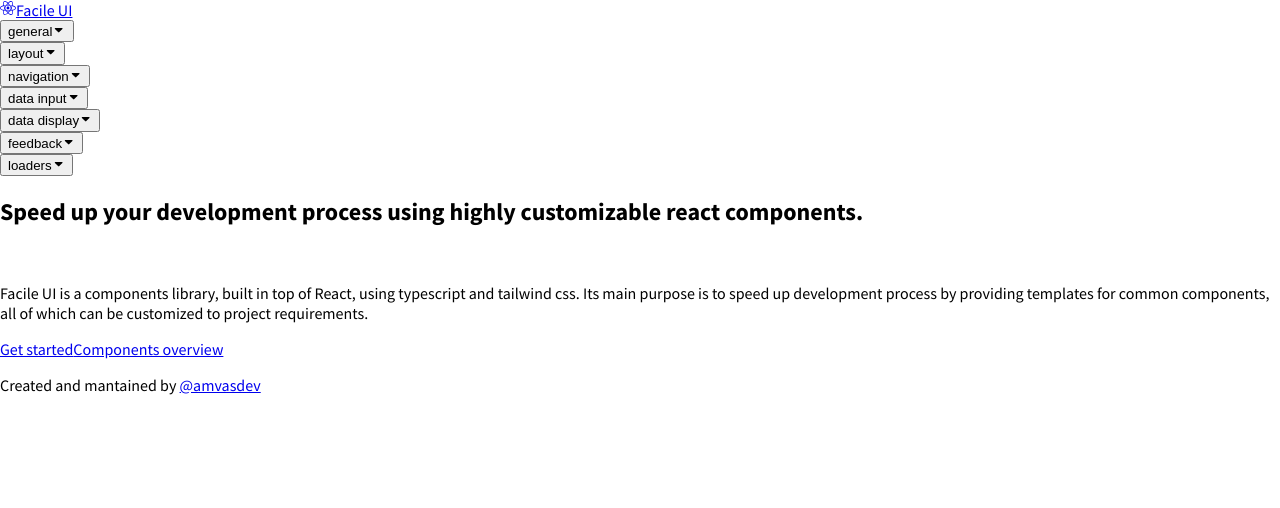
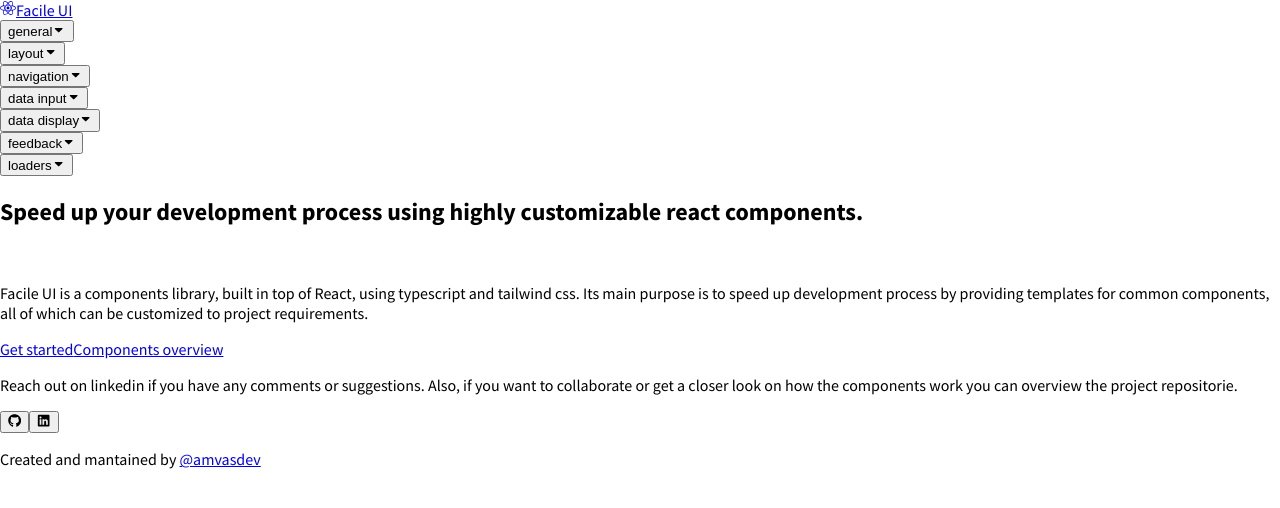
Before and after one commit to Amaury-Vasquez/amvas-ui, a Next.js app: page / in a window 1280 px wide. Shown: the top 508 px of the page. Built offline with nearby package versions, Linux system fonts and the light colour scheme.

Commit message:
add home page details

```diff
--- a/pages/index.tsx
+++ b/pages/index.tsx
@@ -1,5 +1,6 @@
 import Head from 'next/head';
-import { Article, Anchor, Separator } from '@/components';
+import { FaGithub, FaLinkedin } from 'react-icons/fa';
+import { Article, Anchor, IconButtonLink } from '@/components';
 
 export default function Home() {
   return (
@@ -15,39 +16,59 @@ export default function Home() {
         />
         <link rel="icon" href="/ui.ico" />
       </Head>
-      <main className="p-9 w-full min-h-screen m-auto flex flex-col items-center justify-start">
-        <Article className="w-[50%]">
+      <main className="p-9 w-full h-auto m-auto flex flex-col items-center justify-start">
+        <Article className="w-full desktop:w-[50%]">
           <h1 className="text-4xl font-bold text-center">
             Speed up your development process using highly customizable react
             components.
           </h1>
           <br />
-          <p className="text-[20px] leading-9 italic text-justify">
+          <p className="text-[20px] leading-9 text-justify">
             Facile UI is a components library, built in top of React, using
             typescript and tailwind css. Its main purpose is to speed up
             development process by providing templates for common components,
             all of which can be customized to project requirements. <br />
           </p>
-          <div className="w-[30%] flex flex-col items-center justify-around h-auto gap-3 m-auto mt-4">
+          <div className="w-fit flex items-center justify-center flex-col h-auto gap-3 m-auto mt-10">
             <Anchor
-              className="!w-full px-8 font-semibold"
+              className="px-8 !w-full font-semibold"
               href="/get-started"
               variant="primary"
             >
               Get started
             </Anchor>
             <Anchor
-              className="!w-full px-8 font-semibold"
+              className="px-8 font-semibold"
               href="/get-started"
               variant="secondary"
             >
               Components overview
             </Anchor>
           </div>
-          <p className="text-[18px] leading-9 italic text-center mt-6">
+          <p className="text-[18px] leading-8 m-auto mt-10">
+            Reach out on linkedin if you have any comments or suggestions. Also,
+            if you want to collaborate or get a closer look on how the
+            components work you can overview the project repositorie.
+          </p>
+          <div className="w-fit flex items-center justify-center gap-3 m-auto mt-6">
+            <IconButtonLink
+              href="https://github.com/Amaury-Vasquez/facile-ui"
+              target="_blank"
+              Icon={FaGithub}
+              className="h-8 w-8"
+            />
+            <IconButtonLink
+              href="https://www.linkedin.com/in/amaury-vasquez-9a1b3a240/"
+              target="_blank"
+              Icon={FaLinkedin}
+              iconColor="#0a66c2"
+              className="h-8 w-8"
+            />
+          </div>
+          <p className="text-[16px] leading-9 text-center mt-6">
             Created and mantained by{' '}
             <Anchor
-              className="text-[18px] italic"
+              className="text-[16px] italic semibold"
               href="https://github.com/Amaury-Vasquez"
             >
               @amvasdev
```
